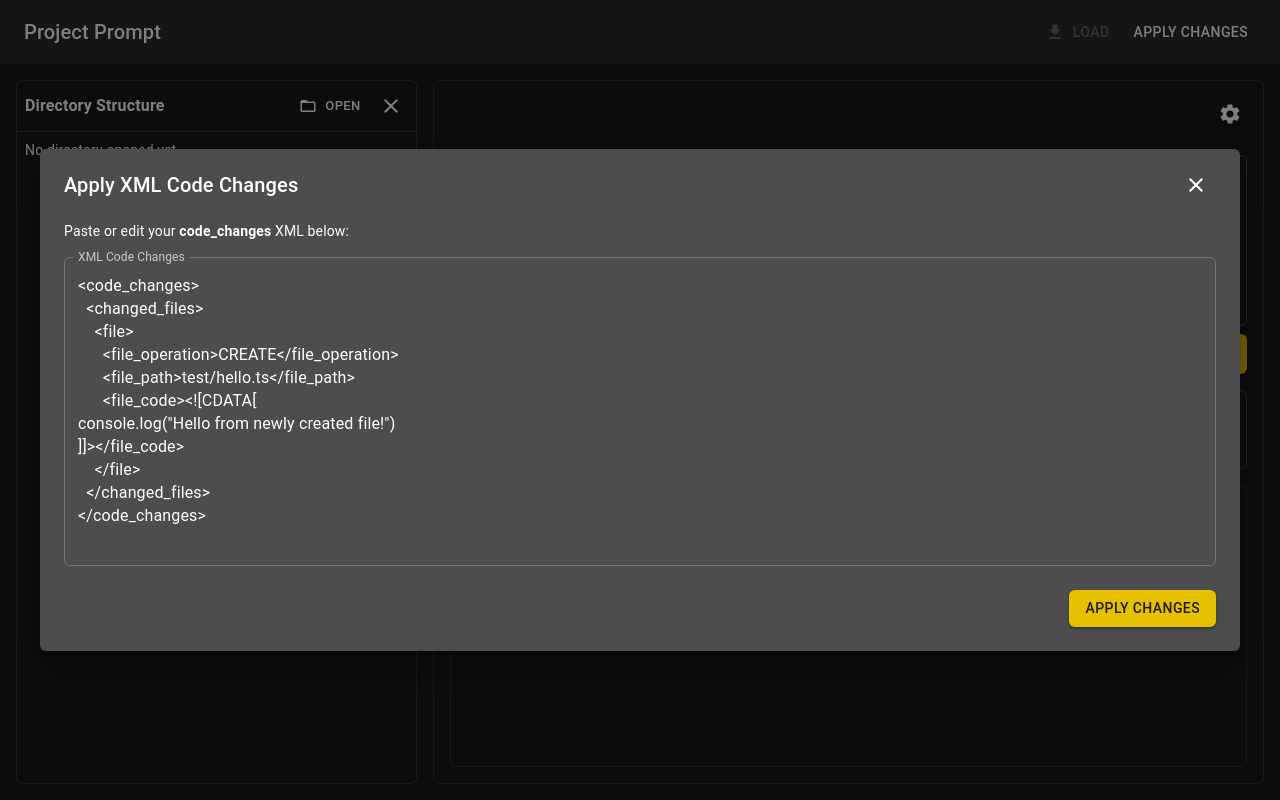
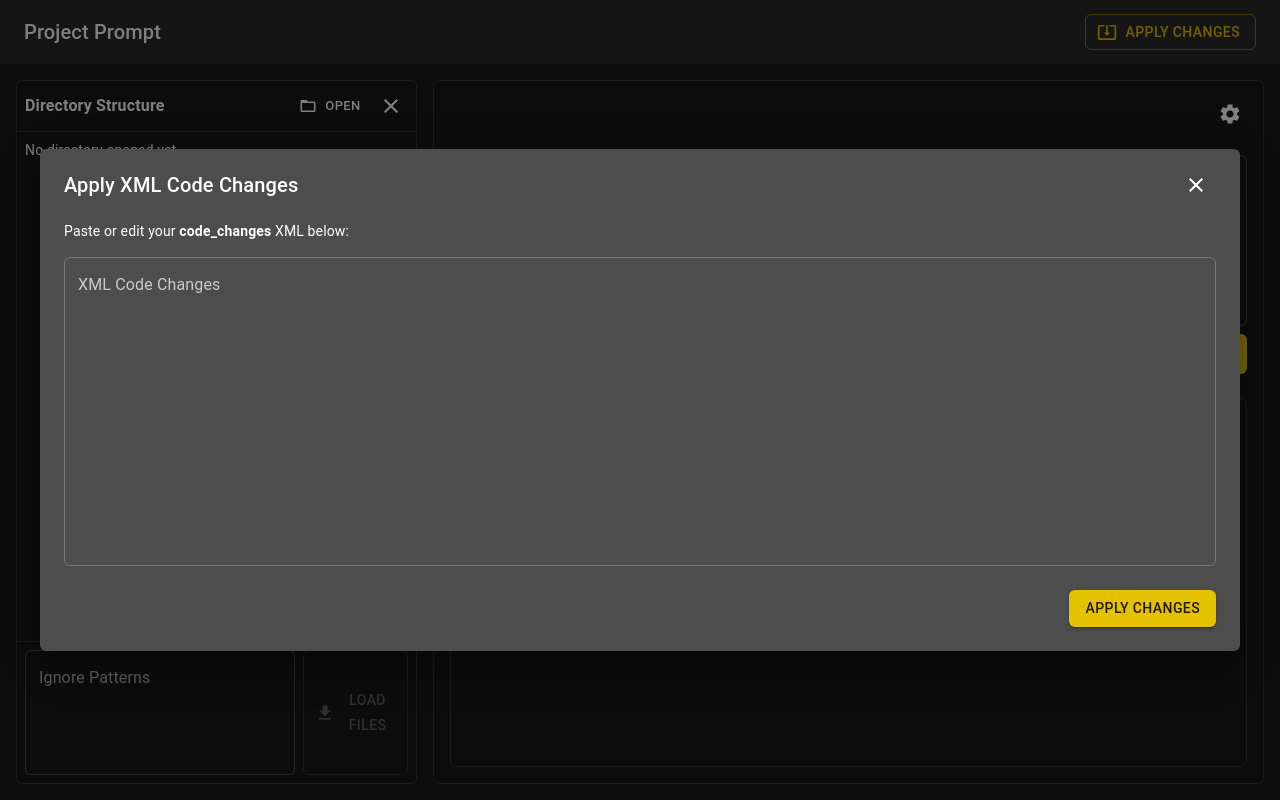
Before and after one commit to masoud-msk/project-prompt, a React (Vite) app: page / in a window 1280 px wide. Both pictures are taken after a click on the button "APPLY CHANGES". Built offline with nearby package versions, Linux system fonts and the light colour scheme.

Commit message:
Improve left pane UI

```diff
--- a/src/App.tsx
+++ b/src/App.tsx
@@ -1,3 +1,4 @@
+/*
 // <ai_context>
 //  Main application component, fully using MUI for layout.
 //  1) Full height usage
@@ -5,6 +6,7 @@
 //  3) The top bar just has "Repo Prompt", "Load", "Prompt"
 //  4) "Open" but remove "Refresh" from Directory Structure panel
 // </ai_context>
+*/
 
 import {
   AppBar,
@@ -21,7 +23,8 @@ import { styled as muiStyled } from '@mui/material/styles'
 import DownloadIcon from '@mui/icons-material/Download'
 import FolderOpenIcon from '@mui/icons-material/FolderOpen'
 import ClearIcon from '@mui/icons-material/Clear'
-import { useState } from 'react'
+import SystemUpdateAltIcon from '@mui/icons-material/SystemUpdateAlt'
+import { useState, useEffect } from 'react'
 import { useFileStore } from './store'
 import DirectoryTree from './components/DirectoryTree'
 import InstructionsField from './components/InstructionsField'
@@ -39,7 +42,17 @@ export default function App() {
     openDirectory,
     clearSelection,
     lastDirHandle,
+    refreshDirectory,
   } = useFileStore()
+
+  // Effect to automatically re-open (refresh) the last directory on reload
+  useEffect(() => {
+    if (lastDirHandle) {
+      refreshDirectory()
+    }
+    // We only call refreshDirectory() once on mount if lastDirHandle exists
+    // eslint-disable-next-line react-hooks/exhaustive-deps
+  }, [])
 
   const handleOpenDirectory = () => {
     openDirectory()
@@ -76,32 +89,17 @@ export default function App() {
           {/* Spacer */}
           <Box sx={{ flex: 1 }} />
 
-          {/* "Load" and "Apply Changes" on the right side */}
-          <Stack direction="row" spacing={1} sx={{ flexShrink: 0 }}>
-            <Tooltip title="Load selected files">
-              <span>
+          {/* "Apply Changes" button in the AppBar */}
+          <Tooltip title="Apply code changes (XML)">
             <Button
-                  color="inherit"
-                  onClick={loadSelectedFiles}
-                  disabled={selectedFiles.length === 0}
-                  startIcon={<DownloadIcon />}
-                >
-                  Load
-                </Button>
-              </span>
-            </Tooltip>
-
-            <Tooltip title="Apply code changes (XML)">
-              <span>
-                <Button
-                  color="inherit"
+              variant="outlined"
+              color="primary"
+              startIcon={<SystemUpdateAltIcon />}
               onClick={openChangesModal}
             >
               Apply Changes
             </Button>
-              </span>
           </Tooltip>
-          </Stack>
         </Toolbar>
       </AppBar>
 
@@ -167,13 +165,35 @@ export default function App() {
             </Box>
           </Box>
 
-          {/* Tree content */}
+          {/* Tree content (fills remaining space) */}
           <Box sx={{ flex: 1, overflowY: 'auto', p: 1 }}>
             {fileTree.length === 0 ? (
               <Typography variant="body2">No directory opened yet.</Typography>
             ) : (
               <DirectoryTree />
             )}
+          </Box>
+
+          {/* Bottom: Ignore Patterns + Load Button */}
+          <Box
+            sx={{
+              borderTop: 1,
+              borderColor: 'divider',
+              p: 1,
+              display: 'flex',
+              gap: 1,
+            }}
+          >
+            <IgnoreInput />
+            <Button
+              variant="outlined"
+              color="primary"
+              startIcon={<DownloadIcon />}
+              onClick={loadSelectedFiles}
+              disabled={selectedFiles.length === 0}
+            >
+              Load Files
+            </Button>
           </Box>
         </Box>
 
@@ -199,11 +219,6 @@ export default function App() {
             <InstructionsField />
           </Box>
 
-          {/* Ignore Patterns */}
-          <Box>
-            <IgnoreInput />
-          </Box>
-
           {/* Loaded Files (scrollable) */}
           <Box
             sx={{
@@ -222,10 +237,7 @@ export default function App() {
       </Box>
 
       {/* Modal for applying XML changes */}
-      <ApplyChangesModal
-        open={changesModalOpen}
-        onClose={closeChangesModal}
-      />
+      <ApplyChangesModal open={changesModalOpen} onClose={closeChangesModal} />
 
       {/* Global Snackbar for success/error messages */}
       <GlobalSnackbar />
--- a/src/components/ApplyChangesModal.tsx
+++ b/src/components/ApplyChangesModal.tsx
@@ -26,10 +26,22 @@ const exampleXml = `<code_changes>
   <changed_files>
     <file>
       <file_operation>CREATE</file_operation>
-      <file_path>test/hello.ts</file_path>
+      <file_path>app/page.tsx</file_path>
       <file_code><![CDATA[
 console.log("Hello from newly created file!")
 ]]></file_code>
+    </file>
+    <file>
+      <file_operation>UPDATE</file_operation>
+      <file_path>src/store.ts</file_path>
+      <file_code><![CDATA[
+// Some updated content
+console.log("Store updated!")
+]]></file_code>
+    </file>
+    <file>
+      <file_operation>DELETE</file_operation>
+      <file_path>src/oldFile.ts</file_path>
     </file>
   </changed_files>
 </code_changes>`
@@ -37,7 +49,7 @@ console.log("Hello from newly created file!")
 export default function ApplyChangesModal({ open, onClose }: Props) {
   const { applyXmlChanges } = useFileStore()
 
-  const [xmlText, setXmlText] = useState(exampleXml)
+  const [xmlText, setXmlText] = useState('')
   const [isApplying, setIsApplying] = useState(false)
 
   const handleClose = () => {
@@ -86,6 +98,7 @@ export default function ApplyChangesModal({ open, onClose }: Props) {
           rows={12}
           value={xmlText}
           onChange={e => setXmlText(e.target.value)}
+          placeholder={exampleXml}
           variant="outlined"
           fullWidth
         />
--- a/src/components/DirectoryTree.tsx
+++ b/src/components/DirectoryTree.tsx
@@ -26,7 +26,9 @@ interface FileNode {
 
 export default function DirectoryTree() {
   const { fileTree, toggleSelection } = useFileStore()
-  const [expandedNodes, setExpandedNodes] = useState<Record<string, boolean>>({})
+  const [expandedNodes, setExpandedNodes] = useState<Record<string, boolean>>(
+    {},
+  )
 
   const handleExpandToggle = (path: string) => {
     setExpandedNodes(prev => ({
@@ -60,7 +62,6 @@ export default function DirectoryTree() {
         <NodeBox key={node.path}>
           <RowBox>
             {isFolder ? (
-              <Tooltip title={isExpanded ? 'Collapse folder' : 'Expand folder'}>
               <IconButton
                 size="small"
                 onClick={() => handleExpandToggle(node.path)}
@@ -71,7 +72,6 @@ export default function DirectoryTree() {
                   <ChevronRightIcon fontSize="small" />
                 )}
               </IconButton>
-              </Tooltip>
             ) : (
               <IconButton size="small" sx={{ visibility: 'hidden' }}>
                 <ChevronRightIcon fontSize="small" />
--- a/src/components/IgnoreInput.tsx
+++ b/src/components/IgnoreInput.tsx
@@ -19,14 +19,13 @@ export default function IgnoreInput() {
       label="Ignore Patterns"
       fullWidth
       multiline
-      rows={2}  // Decreased height
+      rows={4}
       value={ignorePatterns}
       onChange={handleChange}
       placeholder={`node_modules
 .git
+*.log
 dist
-coverage
-*.log
 `}
       variant="outlined"
     />
--- a/src/components/InstructionsField.tsx
+++ b/src/components/InstructionsField.tsx
@@ -69,7 +69,7 @@ export default function InstructionsField() {
   }
 
   return (
-    <Box sx={{ display: 'flex', flexDirection: 'column', gap: 1 }}>
+    <Box sx={{ display: 'flex', flexDirection: 'column', gap: 1, mb: 1 }}>
       {/* MAIN INSTRUCTIONS TEXT FIELD */}
       <TextField
         label="Instructions"
```
Lines whose indentation alone changed are shown as unchanged.
